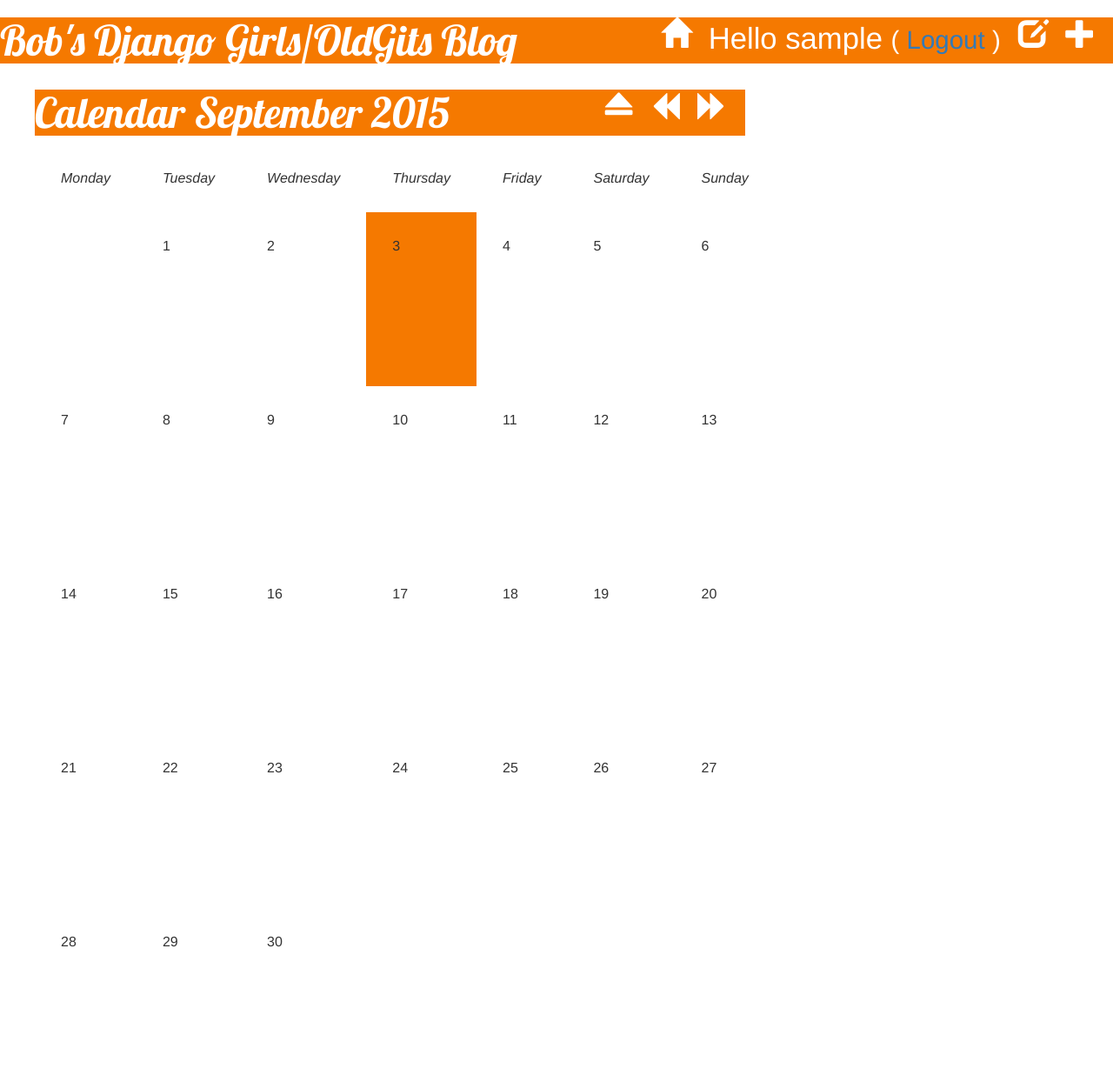
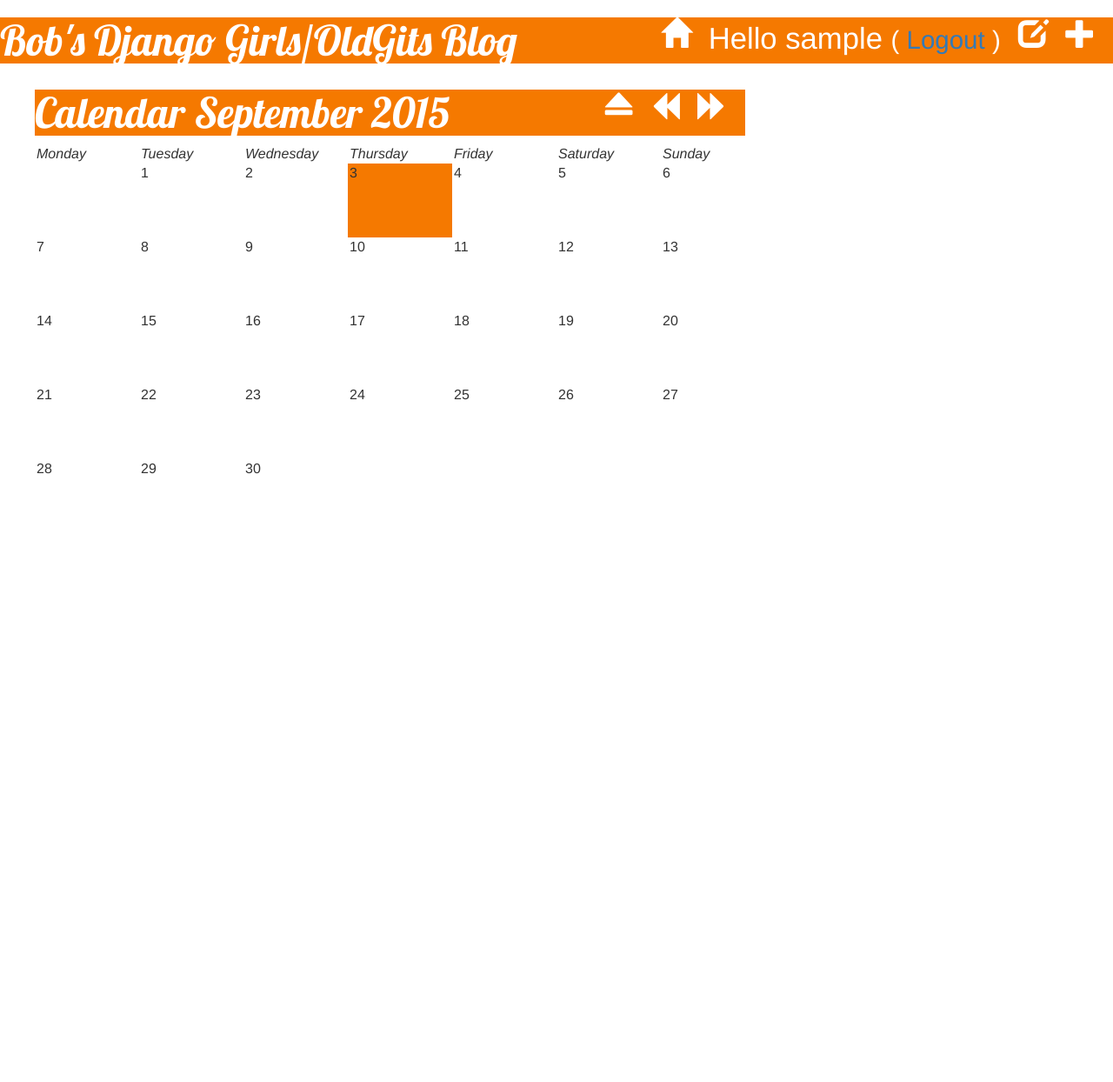
Before and after one commit to BobBowles/my-first-blog, a Django app: page /calendar/month/ in a window 1280 px wide. Shown: the whole page at 87% size. After the commit the page ends 545 px from the top, so only its background shows below. Run offline with Django 3.2, Linux system fonts and the light colour scheme; the visitor is signed in with stand-in values (Sample User, id 1); data that the repository does not hold is empty; parts of the project's set-up code (start-up, migrations or seed data) failed here and were passed over; some libraries are stand-ins or nearby versions.

Commit message:
Improve appearance of month display.

```diff
--- a/blog/static/blog/base.css
+++ b/blog/static/blog/base.css
@@ -91,19 +91,19 @@ h1, h2, h3, h4 {
 }
 
 .weeks th {
-    width: 14%;
     font-weight: normal;
 }
 
 .day {
+    min-width: 120px;
     vertical-align: top;
     font-style: italic;
-    padding: 30px;
+    padding: 2px;
 }
 
 .day.regular {
     font-style: normal !important;
-    height: 200px;
+    height: 85px;
 }
 
 .day.regular:hover {
```
